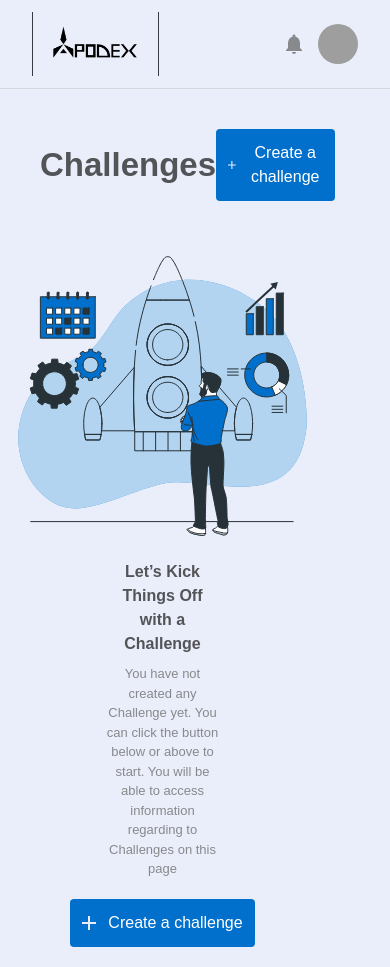
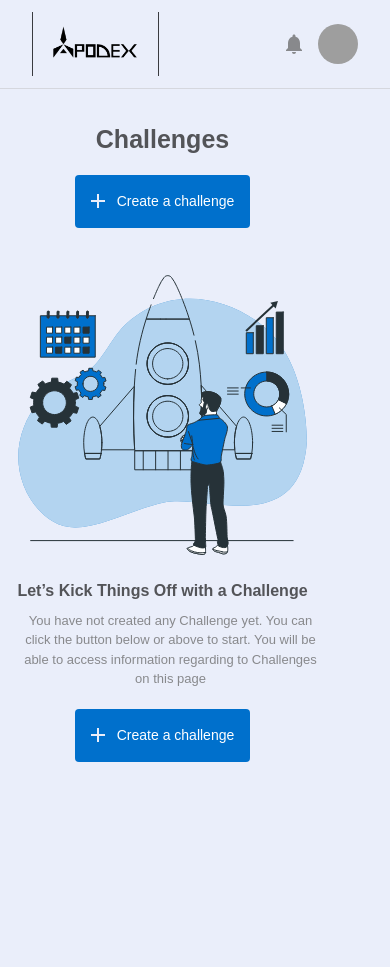
Before and after one commit to gdscuniuyoorg/apodex_frontend_new, a Next.js app: page /dashboard/challenges in a window 390 px wide. After the commit the page ends 844 px from the top, so only its background shows below. Built offline with nearby package versions, Linux system fonts and the light colour scheme; no server answers; grey boxes are pictures that could not be loaded; a web font is replaced by a local one.

Commit message:
updated css

```diff
--- a/app/dashboard/challenges/Button.tsx
+++ b/app/dashboard/challenges/Button.tsx
@@ -8,7 +8,7 @@ interface ButtonProps {
 const Button: React.FC<ButtonProps> = ({ children, className }) => {
   return (
     <button
-      className={`${className} flex flex-row gap-3 items-center bg-[#0070CC] rounded-[4px] text-white p-3`}
+      className={`${className} get-started flex flex-row gap-3 items-center bg-[#0070CC] rounded-[4px] text-white p-3`}
       >
 
       {children}
--- /dev/null
+++ b/app/dashboard/challenges/Challenges.css
@@ -0,0 +1,23 @@
+@media only screen and (max-width: 767px) {
+ .empty{
+    width: 100%;
+ }
+ .first{
+    font-size: 25px;
+    text-align: center;
+    padding-bottom: 1rem;
+ }
+ .wrapper{
+    padding: 2rem;
+    display: flex;
+    flex-direction: column;
+ }
+ .get-started{
+    padding: 1rem;
+    font-size: 14px;
+ }
+.main{
+    padding-left: 1rem;
+}
+
+}
--- a/app/dashboard/challenges/page.tsx
+++ b/app/dashboard/challenges/page.tsx
@@ -2,12 +2,13 @@ import React from 'react'
 import Button from './Button'
 import Challengeimg from './assets/Challengeimg';
 import Vector from './assets/vector';
+import '../challenges/Challenges.css';
 
 export default function Challenge() {
   return (
     <div>
-      <div className="flex flex-row items-center justify-between p-10">
-        <h3 className="font-semibold text-[33px] leadding-[43.56px] text-[#535458]">
+      <div className="wrapper flex flex-row items-center justify-between p-10">
+        <h3 className="first font-semibold text-[33px] leadding-[43.56px] text-[#535458]">
           Challenges
         </h3>
         <Button className="">
@@ -16,13 +17,13 @@ export default function Challenge() {
         </Button>
       </div>
       <div className="flex flex-column items-center justify-center">
-        <Challengeimg></Challengeimg>
+        <Challengeimg className='ill'></Challengeimg>
       </div>
-      <div className="text-center m-auto w-[35%]">
+      <div className="empty text-center m-auto w-[35%]">
         <h4 className="text-[#535458] font-semibold p-2">
           Let’s Kick Things Off with a Challenge
         </h4>
-        <p className="text-[#88898C] text-[13px]">
+        <p className="main text-[#88898C] text-[13px]">
           You have not created any Challenge yet. You can click the button below
           or above to start. You will be able to access information regarding to
           Challenges on this page
```
